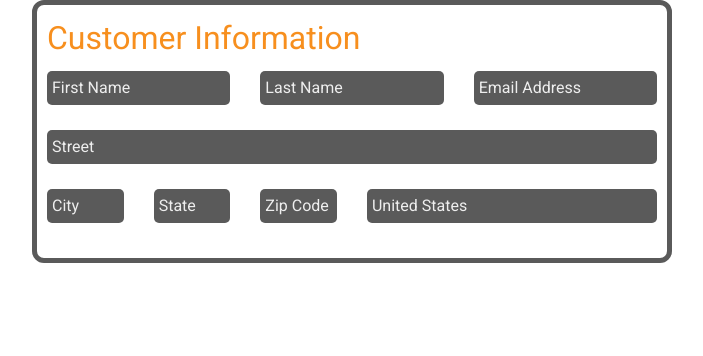
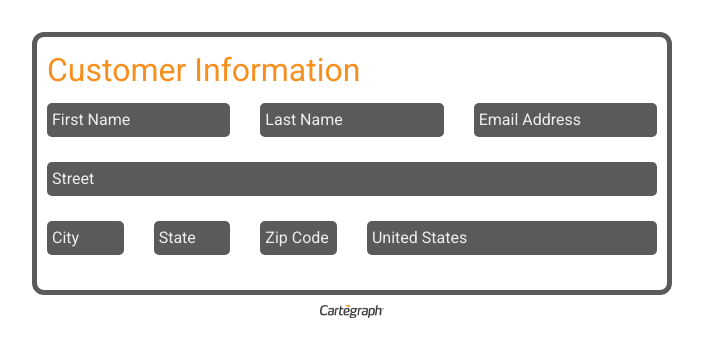
Before and after one commit to ckroll17/simple-form, a website: page index.html in a window 1280 px wide. Shown: the whole page, without its empty margins (288-991 px from the left). Drawn offline with nearby package versions, Linux system fonts and the light colour scheme.

Commit message:
added a logo and made other minor changes

```diff
--- a/index.html
+++ b/index.html
@@ -63,6 +63,7 @@
             </section>
         </form>
     </main>
+    <div><img src="images/logo.png"></div>
     <script src="https://code.jquery.com/jquery-3.2.1.slim.min.js" integrity="sha384-KJ3o2DKtIkvYIK3UENzmM7KCkRr/rE9/Qpg6aAZGJwFDMVNA/GpGFF93hXpG5KkN"
         crossorigin="anonymous"></script>
     <script src="https://cdnjs.cloudflare.com/ajax/libs/popper.js/1.11.0/umd/popper.min.js" integrity="sha384-b/U6ypiBEHpOf/4+1nzFpr53nxSS+GLCkfwBdFNTxtclqqenISfwAzpKaMNFNmj4"
--- a/style.css
+++ b/style.css
@@ -4,6 +4,16 @@
   display: block;
   margin: 3rem auto 2rem;
   width: 40vw;
+}
+
+main {
+  margin-top: 2rem;
+}
+
+img {
+  width: 5vw;
+  display: block;
+  margin: 10px auto 0;
 }
 
 section{
```
Also changed, not shown: images/logo.png (added).
